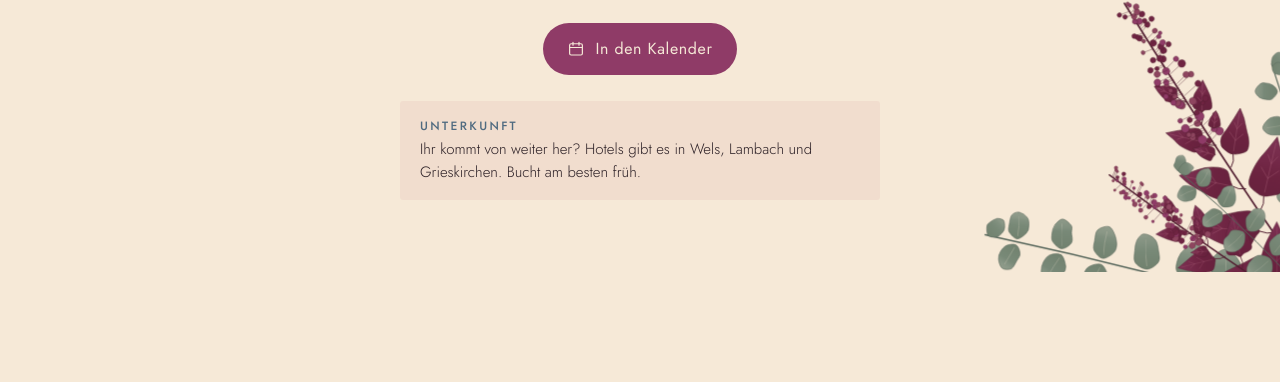
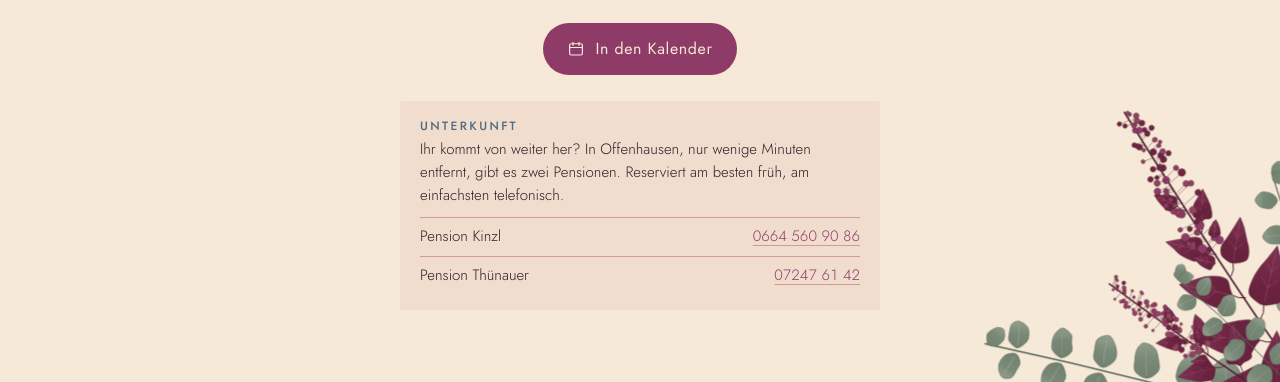
Before and after one commit to selfEmanuel/wedding, a plain HTML site: page index.html in a window 1280 px wide. Shown: the part 669-1051 px from the top of the page. Before the commit the page ends 941 px from the top, so only its background shows below. Drawn offline with Linux system fonts and the light colour scheme.

Commit message:
Unterkunft: zwei Pensionen in Offenhausen mit Telefonnummern
Pension Kinzl und Pension Thünauer als konkrete Empfehlung mit
antippbaren tel:-Links; allgemeiner Hotel-Hinweis entfernt.

Co-Authored-By: Claude Opus 5.5 <noreply@anthropic.com>
Claude-Session: https://claude.ai/code/session_011KKDSsgA4swcR5K4knRjv8

```diff
--- a/index.html
+++ b/index.html
@@ -180,6 +180,26 @@
     text-transform: uppercase;
     color: var(--rauchblau);
   }
+  .stay p { margin: 0; }
+  .stay-list { margin: 10px 0 0; padding: 0; list-style: none; }
+  .stay-list li {
+    display: flex;
+    justify-content: space-between;
+    align-items: baseline;
+    gap: 12px;
+    padding: 7px 0;
+    border-top: 1px solid var(--rose-50);
+  }
+  .stay-list a {
+    color: var(--beere);
+    white-space: nowrap;
+    font-variant-numeric: tabular-nums;
+    text-decoration: underline;
+    text-decoration-color: var(--rose-50);
+    text-decoration-thickness: 1px;
+    text-underline-offset: 4px;
+  }
+  .stay-list a:hover { text-decoration-color: var(--beere); }
 
   /* Breite Bildschirme: Ecken sitzen weit vom Text weg, weniger Abstand oben/unten nötig */
   @media (min-width: 900px) {
@@ -237,7 +257,14 @@
       In den Kalender
     </a>
 
-    <p class="stay"><b>Unterkunft</b>Ihr kommt von weiter her? Hotels gibt es in Wels, Lambach und Grieskirchen. Bucht am besten früh.</p>
+    <section class="stay" aria-labelledby="stay-h">
+      <b id="stay-h">Unterkunft</b>
+      <p>Ihr kommt von weiter her? In Offenhausen, nur wenige Minuten entfernt, gibt es zwei Pensionen. Reserviert am besten früh, am einfachsten telefonisch.</p>
+      <ul class="stay-list">
+        <li><span>Pension Kinzl</span><a href="tel:+436645609086">0664 560 90 86</a></li>
+        <li><span>Pension Thünauer</span><a href="tel:+4372476142">07247 61 42</a></li>
+      </ul>
+    </section>
   </main>
 </div>
 
```
